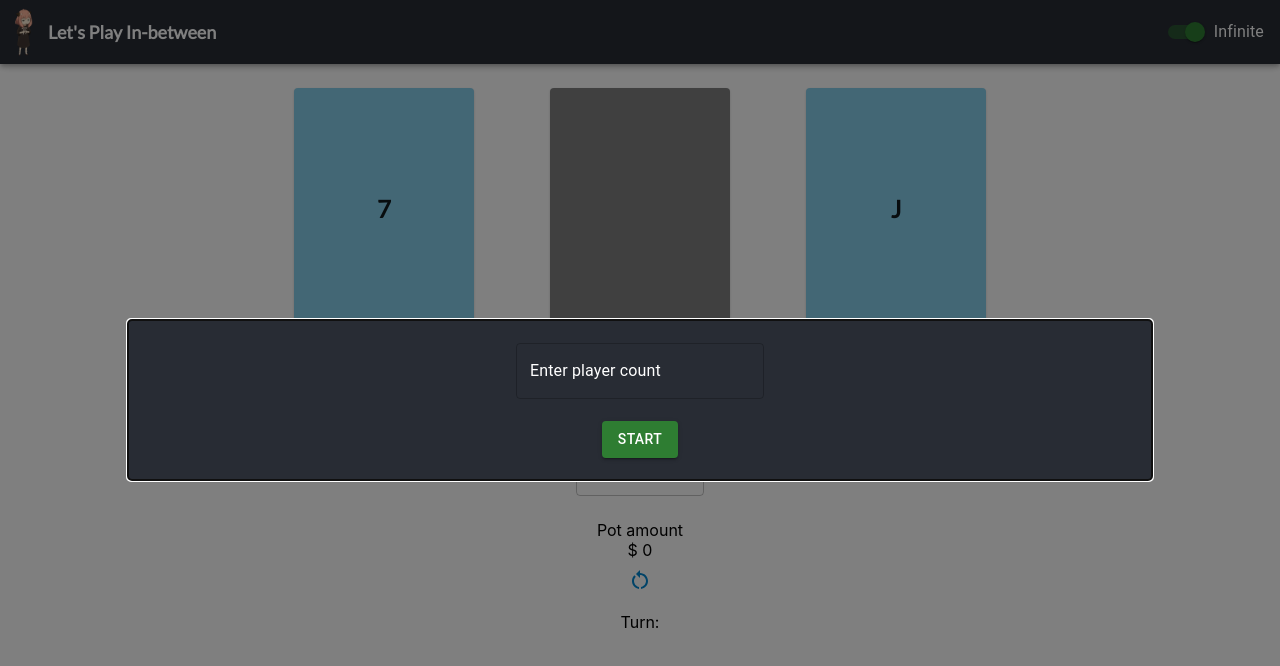
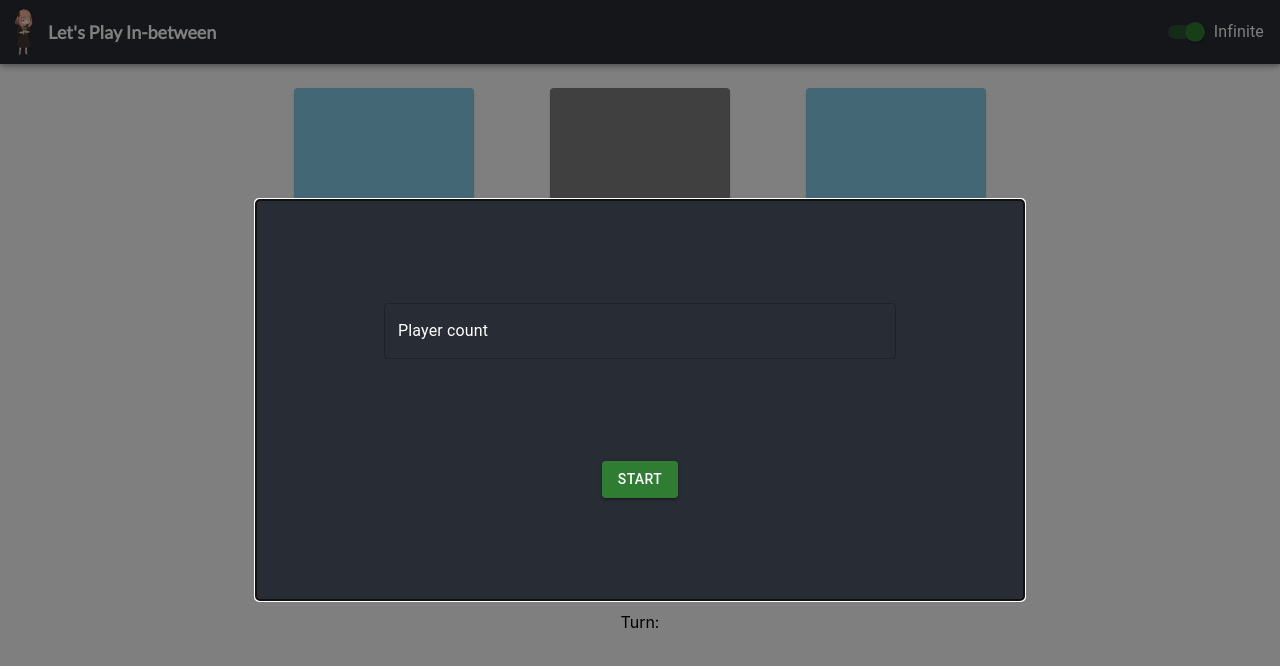
Before and after one commit to WJunHong/in_between, a React (Create React App) app: page / in a window 1280 px wide. Shown: the top 666 px of the page. Built offline with nearby package versions, Linux system fonts and the light colour scheme.

Commit message:
final changes

```diff
--- a/src/App.css
+++ b/src/App.css
@@ -210,6 +210,13 @@
   }
   .player-container {
     justify-content: center;
+    margin-top: 8px !important;
+  }
+  .player-item div {
+    padding: 8px;
+    border-radius: 10px;
+    color: black;
+    border: 1px solid #282c34;
   }
 }
 
--- a/src/Body.js
+++ b/src/Body.js
@@ -1,7 +1,7 @@
 import { useCallback, useEffect, useState } from "react";
 import Grid from "@mui/material/Grid";
 import Card from "@mui/material/Card";
-import { Button, IconButton } from "@mui/material";
+import { Button, IconButton, Typography } from "@mui/material";
 import RemoveCircleIcon from "@material-ui/icons/RemoveCircle";
 import AddCircleIcon from "@material-ui/icons/AddCircle";
 import TextField from "@mui/material/TextField";
@@ -331,6 +331,10 @@ function Body({ gameType }) {
     ];
     setRandomBounds(gameType);
   }, [gameType, setRandomBounds]);
+  const style = {
+    // Adding media query..
+    "@media (max-width: 600px)": {},
+  };
   return (
     <div className="body">
       <Modal
@@ -348,10 +352,10 @@ function Body({ gameType }) {
           style={{
             backgroundColor: "#282c34",
             color: "white",
-            height: "20vh",
-            width: "80vw",
-            left: "10vw",
-            top: "40vh",
+            height: "50vh",
+            width: "60vw",
+            left: "20vw",
+            top: "25vh",
             position: "absolute",
             boxShadow: 24,
             display: "flex",
@@ -362,15 +366,18 @@ function Body({ gameType }) {
         >
           <TextField
             id="outlined-basic"
-            label="Enter player count"
+            label="Player count"
             variant="outlined"
             value={playerCount}
+            placeholder="Enter"
             onChange={(e) => setPlayerCount(e.target.value)}
             color="warning"
             className="enter-players"
             InputProps={{
               style: {
                 color: "white",
+                borderBlockColor: "white",
+                width: "40vw",
               },
             }}
             InputLabelProps={{
```
